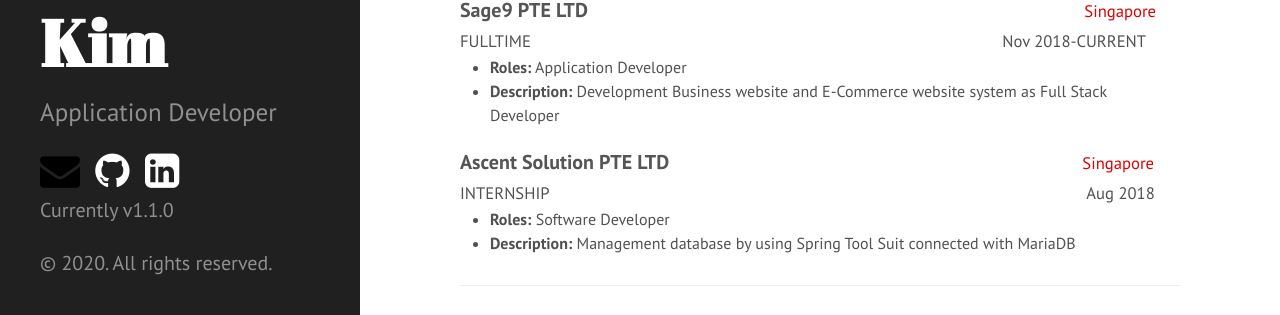
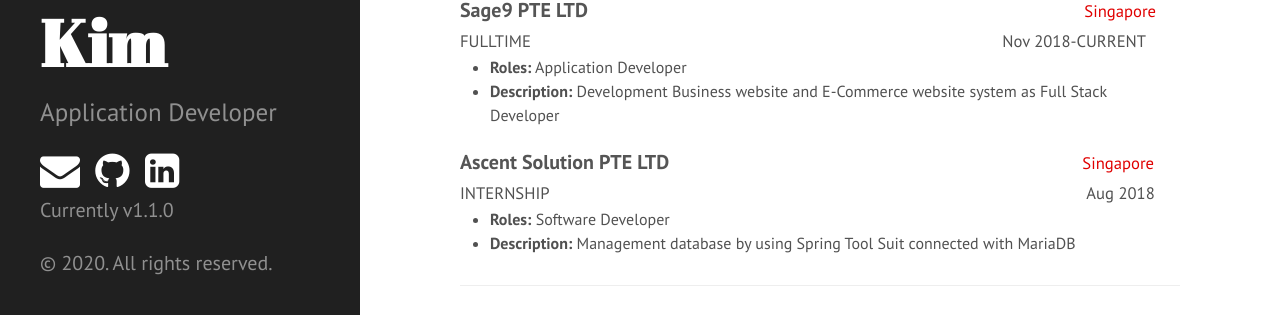
Before and after one commit to kim-misol/kim-misol.github.io, a Jekyll site: the page built from index.html, in a window 1280 px wide and 900 px high, scrolled down 478 px. Shown: the part 582-897 px from the top of the window. Built offline with Jekyll 4.4.1, drawn with Linux system fonts in a browser that asks for light colours; nearby versions of some CDN libraries; Markdown is read by kramdown in place of the engine named in the settings; the list of posts is cut into pages by our own code.

Commit message:
Update sidebar.html

```diff
--- a/_includes/sidebar.html
+++ b/_includes/sidebar.html
@@ -12,11 +12,12 @@
     </div>
 
     <nav class="sidebar-nav">
-      <a href="mailto:misolkim94@gmail.com" style="text-decoration: none;color:#000" onMouseOver="this.style.color='#fff';"
-                   onMouseOut="this.style.color='#000'"><i class="fa fa-envelope fa-2x" aria-hidden="true"></i></a>&ensp;
-      <a href="{{ site.github.repo }}" style="text-decoration: none;color:#fff" onMouseOver="this.style.color='#000';"
+      <a href="mailto:misolkim94@gmail.com" style="text-decoration: none;color:#fff" onMouseOver="this.style.color='#006699';"
+                   onMouseOut="this.style.color='#fff'"><i class="fa fa-envelope fa-2x" aria-hidden="true"></i></a>&ensp;
+      <a href="{{ site.github.repo }}" style="text-decoration: none;color:#fff" onMouseOver="this.style.color='#006699';"
                    onMouseOut="this.style.color='#fff'" target="_blank"><i class="fa fa-github fa-2x"></i></a>&ensp;
-      <a href="https://www.linkedin.com/in/misolkim/" target="_blank"><i class="fa fa-linkedin-square fa-2x" aria-hidden="true"></i></a>&ensp;
+      <a href="https://www.linkedin.com/in/misolkim/" style="text-decoration: none;color:#fff" onMouseOver="this.style.color='#006699';"
+                   onMouseOut="this.style.color='#fff'" target="_blank"><i class="fa fa-linkedin-square fa-2x" aria-hidden="true"></i></a>&ensp;
 <!--       <a href="https://kim-misol.github.io/post/" target="_blank"><i class="fa fa-pencil-square-o fa-2x" aria-hidden="true"></i></a> -->
       <span class="sidebar-nav-item">Currently v{{ site.version }}</span>
 
```
